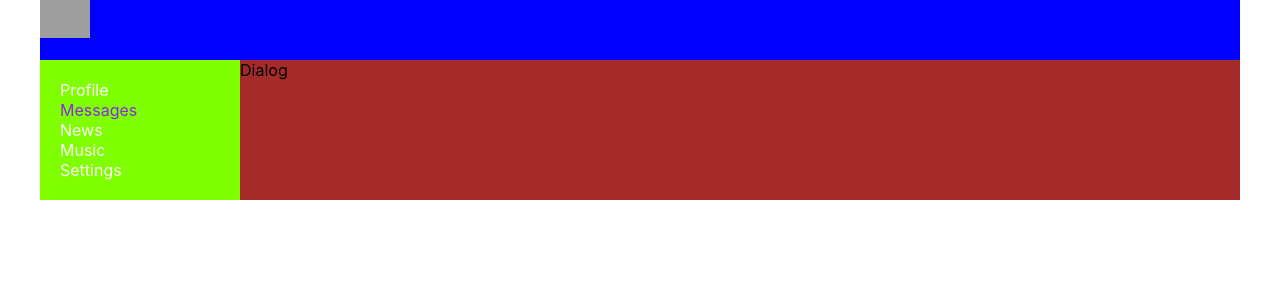
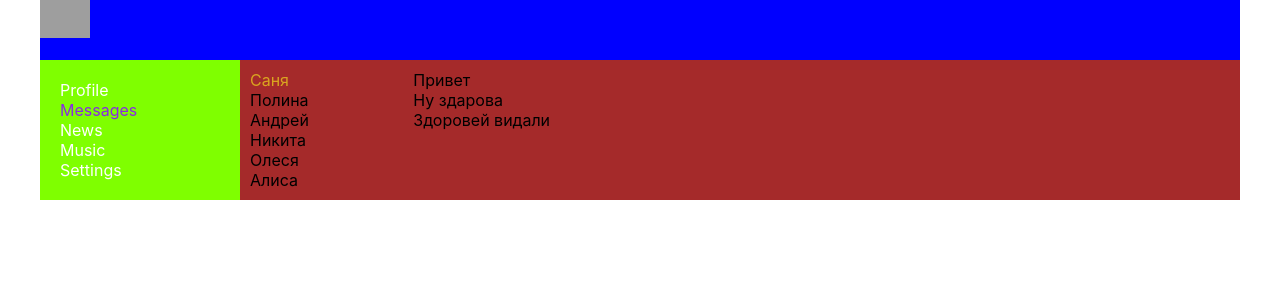
Before and after one commit to BSstart2017/Proekt, a React (Create React App) app: page /Dialogs in a window 1280 px wide. Shown: the top 300 px of the page. Built offline with nearby package versions, Linux system fonts and the light colour scheme; grey boxes are pictures that could not be loaded.

Commit message:
Konec_21

```diff
--- a/src/Components/Dialogs/Dialogs.js
+++ b/src/Components/Dialogs/Dialogs.js
@@ -3,8 +3,20 @@ import s from './Dialogs.module.css';
 
 const Dialogs = () => {
     return (
-        <div>
-            Dialog
+        <div className={s.Dialogs}>
+            <div className={s.DialogsItem}>
+                <div className={s.Dialog + ' ' + s.activeItem}>Саня</div>
+                <div className={s.Dialog}>Полина</div>
+                <div className={s.Dialog}>Андрей</div>
+                <div className={s.Dialog}>Никита</div>
+                <div className={s.Dialog}>Олеся</div>
+                <div className={s.Dialog}>Алиса</div>
+            </div>
+            <div className={s.Messages}>
+                <div className={s.Message}>Привет</div>
+                <div className={s.Message}>Ну здарова</div>
+                <div className={s.Message}>Здоровей видали</div>
+            </div>
         </div>
     )
 }
--- a/src/Components/Dialogs/Dialogs.module.css
+++ b/src/Components/Dialogs/Dialogs.module.css
@@ -0,0 +1,22 @@
+.Dialogs {
+display: grid;
+    grid-template-columns: 2fr 10fr;
+
+    padding: 10px;
+}
+
+.DialogsItem{
+
+}
+
+.DialogsItem .activeItem{
+    color: goldenrod;
+}
+
+.Messages{
+
+}
+
+.Messages .Message{
+
+}
```
Also changed, not shown: 1 other file (tests, documents, lock files or other folders).
